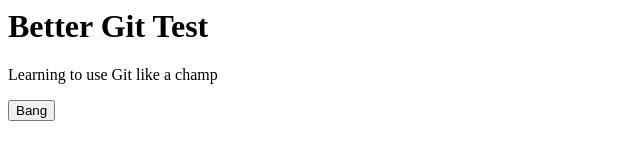
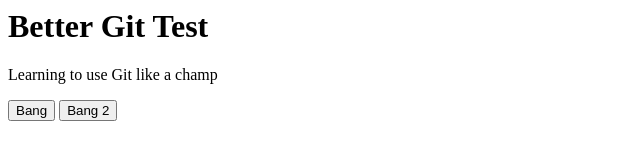
Before and after one commit to untamer/git-test-two, a plain HTML site: page index.html in a window 1280 px wide. Shown: the whole page, without its empty margins (0-640 px from the left). Drawn offline with Linux system fonts and the light colour scheme.

Commit message:
added second button

```diff
--- a/index.html
+++ b/index.html
@@ -6,5 +6,6 @@
     <h1>Better Git Test</h1>
     <p>Learning to use Git like a champ</p>
 	<button>Bang</button>
+	<button>Bang 2</button>
   </body>
 </html>
```
